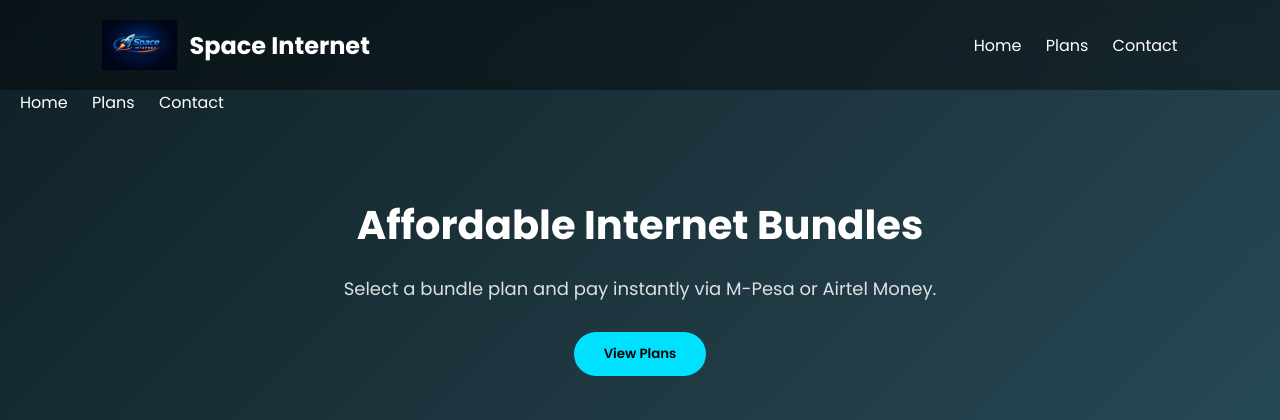
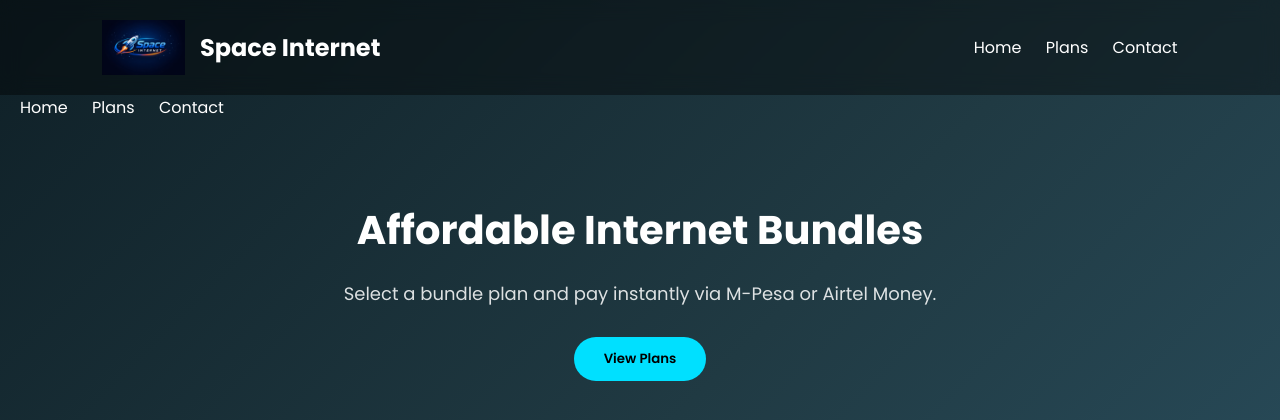
Before and after one commit to noel23-noe/space-internet, a Flask app: page / in a window 1280 px wide. Shown: the top 420 px of the page. Run offline with Flask 3, Linux system fonts and the light colour scheme.

Commit message:
Fix header logo layout

```diff
--- a/templates/index.html
+++ b/templates/index.html
@@ -35,19 +35,21 @@
 </head>
 <body>
 
-<header>
-    <div style="display:flex; align-items:center; gap:12px;">
+<header style="display:flex; justify-content:space-between; align-items:center; padding:20px 8%; background: rgba(0,0,0,0.4); backdrop-filter: blur(10px); position: sticky; top: 0;">
+
+    <div style="display:flex; align-items:center; gap:15px;">
         <img src="{{ url_for('static', filename='logo.png') }}"
              alt="Space Internet Logo"
-             style="height:50px;">
-        <h1>Space Internet</h1>
+             style="height:55px; width:auto;">
+        <h1 style="font-size:24px; font-weight:700; margin:0;">Space Internet</h1>
     </div>
 
     <nav>
-        <a href="#">Home</a>
-        <a href="#plans">Plans</a>
-        <a href="#contact">Contact</a>
+        <a href="#" style="color:#fff; text-decoration:none; margin-left:20px;">Home</a>
+        <a href="#plans" style="color:#fff; text-decoration:none; margin-left:20px;">Plans</a>
+        <a href="#contact" style="color:#fff; text-decoration:none; margin-left:20px;">Contact</a>
     </nav>
+
 </header>
     <nav>
         <a href="#">Home</a>
```
